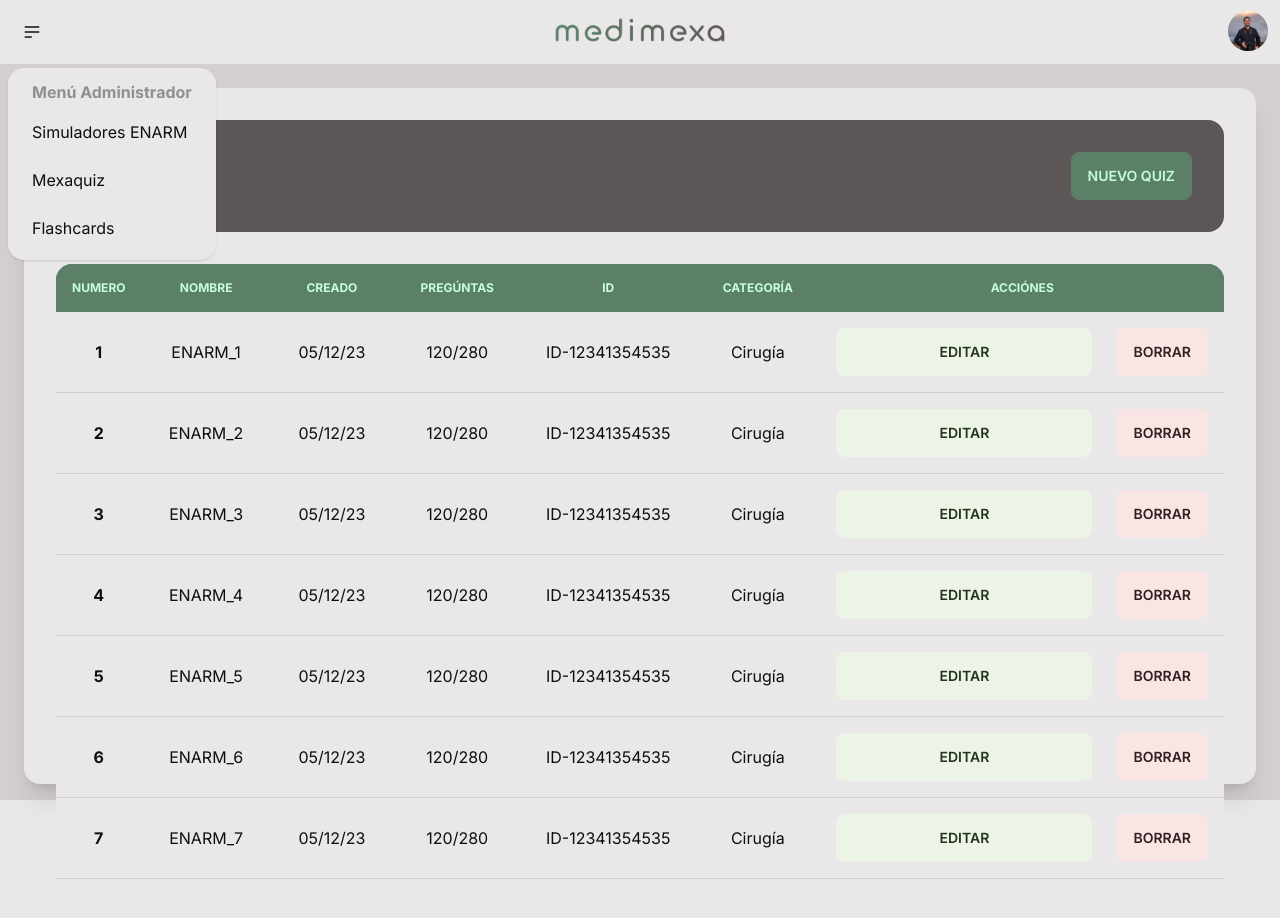
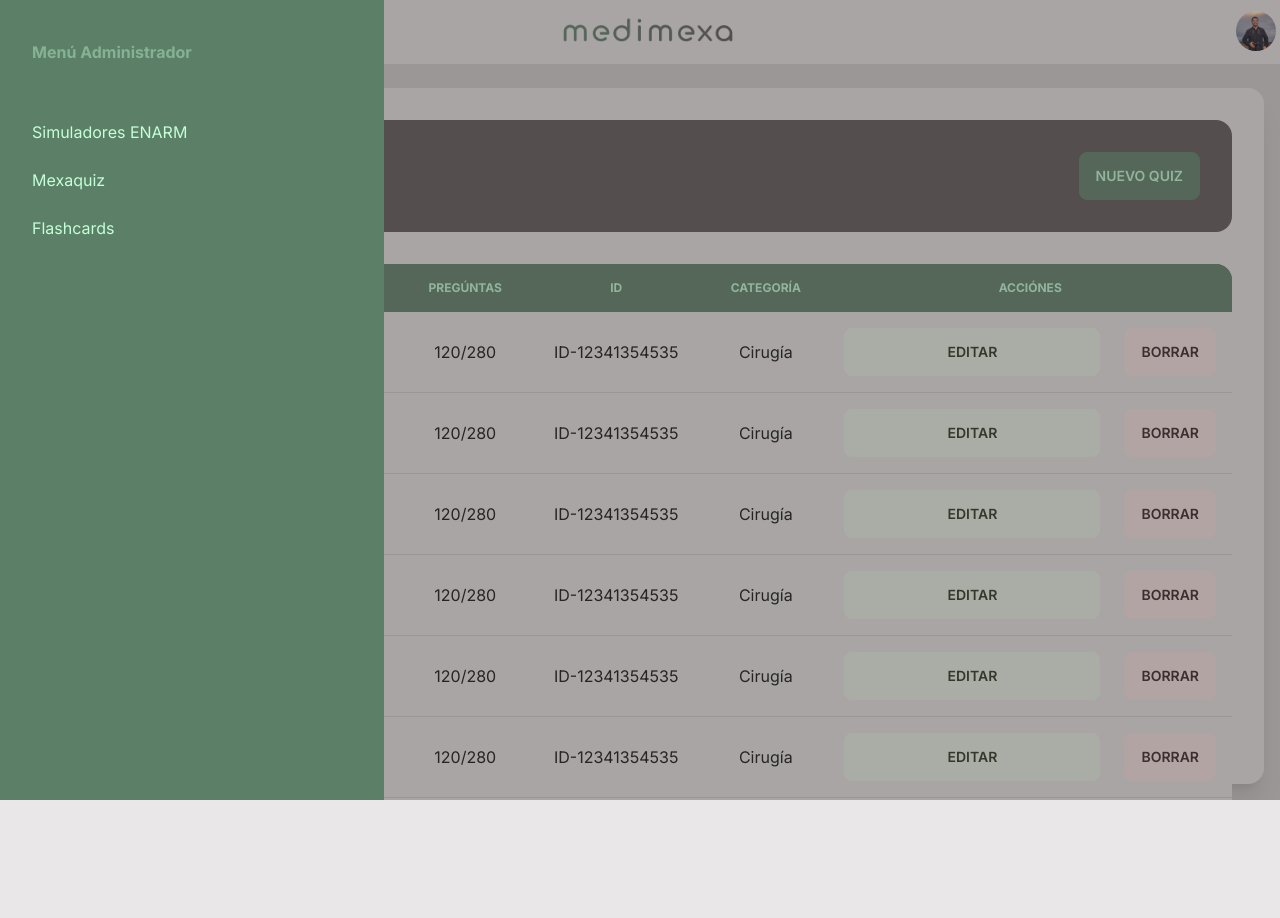
Before and after one commit to JaennPB/medimexa-admin, a Next.js app: page /mexaquiz in a window 1280 px wide. Both pictures are taken after a click on the label 32 px from the left and 32 px from the top of the page. After the commit the page ends 800 px from the top, so only its background shows below. Built offline with nearby package versions, Linux system fonts and the light colour scheme.

Commit message:
added drawer

```diff
--- /dev/null
+++ b/src/components/DrawerContent.tsx
@@ -0,0 +1,34 @@
+import React, { ReactNode } from "react";
+import Link from "next/link";
+
+interface Props {
+  children: ReactNode;
+}
+
+function DrawerContent({ children }: Props) {
+  return (
+    <div className="drawer">
+      <input id="my-drawer" type="checkbox" className="drawer-toggle" />
+      <div className="drawer-content">{children}</div>
+      <div className="drawer-side">
+        <label htmlFor="my-drawer" className="drawer-overlay"></label>
+        <ul className="menu menu-normal p-4 w-96 bg-primary text-primary-content">
+          <li className="menu-title mt-5 mb-10">
+            <span>Menú Administrador</span>
+          </li>
+          <li>
+            <Link href="/simuladores">Simuladores ENARM</Link>
+          </li>
+          <li>
+            <Link href="/mexaquiz">Mexaquiz</Link>
+          </li>
+          <li>
+            <Link href="/flashcards">Flashcards</Link>
+          </li>
+        </ul>
+      </div>
+    </div>
+  );
+}
+
+export default DrawerContent;
--- a/src/components/NavBar.tsx
+++ b/src/components/NavBar.tsx
@@ -9,8 +9,12 @@ function NavBar() {
   return (
     <div className="navbar bg-base-100 h-[7vh]">
       <div className="navbar-start">
-        <div className="dropdown">
-          <label tabIndex={0} className="btn btn-ghost btn-circle">
+        <div>
+          <label
+            tabIndex={0}
+            className="btn btn-ghost btn-circle"
+            htmlFor="my-drawer"
+          >
             <svg
               xmlns="http://www.w3.org/2000/svg"
               className="h-5 w-5"
@@ -26,23 +30,6 @@ function NavBar() {
               />
             </svg>
           </label>
-          <ul
-            tabIndex={0}
-            className="menu menu-normal dropdown-content mt-3 p-2 shadow bg-base-100 rounded-box w-52"
-          >
-            <li className="menu-title">
-              <span>Menú Administrador</span>
-            </li>
-            <li>
-              <Link href="/simuladores">Simuladores ENARM</Link>
-            </li>
-            <li>
-              <Link href="/mexaquiz">Mexaquiz</Link>
-            </li>
-            <li>
-              <Link href="/flashcards">Flashcards</Link>
-            </li>
-          </ul>
         </div>
       </div>
       <div className="navbar-center">
--- a/src/pages/flashcards/index.tsx
+++ b/src/pages/flashcards/index.tsx
@@ -1,8 +1,9 @@
 import DashboardCard from "@/components/DashboardCard";
+import DrawerContent from "@/components/DrawerContent";
+import Drawer from "@/components/DrawerContent";
 import NavBar from "@/components/NavBar";
 import NewItemCard from "@/components/NewItemCard";
 import Table from "@/components/Table";
-
 import { Inter } from "next/font/google";
 
 const inter = Inter({ subsets: ["latin"] });
@@ -10,11 +11,13 @@ const inter = Inter({ subsets: ["latin"] });
 export default function Home() {
   return (
     <main className={`bg-base-200 h-screen w-screen ${inter.className}`}>
-      <NavBar />
-      <DashboardCard>
-        <NewItemCard title="Flashcards" description="Nuevo Deck" />
-        <Table description="Barajas" hasCategory />
-      </DashboardCard>
+      <DrawerContent>
+        <NavBar />
+        <DashboardCard>
+          <NewItemCard title="Flashcards" description="Nuevo Deck" />
+          <Table description="Barajas" hasCategory />
+        </DashboardCard>
+      </DrawerContent>
     </main>
   );
 }
--- a/src/pages/mexaquiz/index.tsx
+++ b/src/pages/mexaquiz/index.tsx
@@ -1,4 +1,5 @@
 import DashboardCard from "@/components/DashboardCard";
+import DrawerContent from "@/components/DrawerContent";
 import NavBar from "@/components/NavBar";
 import NewItemCard from "@/components/NewItemCard";
 import Table from "@/components/Table";
@@ -10,11 +11,13 @@ const inter = Inter({ subsets: ["latin"] });
 export default function Home() {
   return (
     <main className={`bg-base-200 h-screen w-screen ${inter.className}`}>
-      <NavBar />
-      <DashboardCard>
-        <NewItemCard title="Mexaquiz" description="Nuevo Quiz" />
-        <Table description="Pregúntas" hasCategory />
-      </DashboardCard>
+      <DrawerContent>
+        <NavBar />
+        <DashboardCard>
+          <NewItemCard title="Mexaquiz" description="Nuevo Quiz" />
+          <Table description="Pregúntas" hasCategory />
+        </DashboardCard>
+      </DrawerContent>
     </main>
   );
 }
--- a/src/pages/simuladores/index.tsx
+++ b/src/pages/simuladores/index.tsx
@@ -1,4 +1,5 @@
 import DashboardCard from "@/components/DashboardCard";
+import DrawerContent from "@/components/DrawerContent";
 import NavBar from "@/components/NavBar";
 import NewItemCard from "@/components/NewItemCard";
 import Table from "@/components/Table";
@@ -10,11 +11,16 @@ const inter = Inter({ subsets: ["latin"] });
 export default function Home() {
   return (
     <main className={`bg-base-200 h-screen w-screen ${inter.className}`}>
-      <NavBar />
-      <DashboardCard>
-        <NewItemCard title="Simuladores ENARM" description="Nuevo Simulador" />
-        <Table description="Pregúntas" />
-      </DashboardCard>
+      <DrawerContent>
+        <NavBar />
+        <DashboardCard>
+          <NewItemCard
+            title="Simuladores ENARM"
+            description="Nuevo Simulador"
+          />
+          <Table description="Pregúntas" />
+        </DashboardCard>
+      </DrawerContent>
     </main>
   );
 }
```
